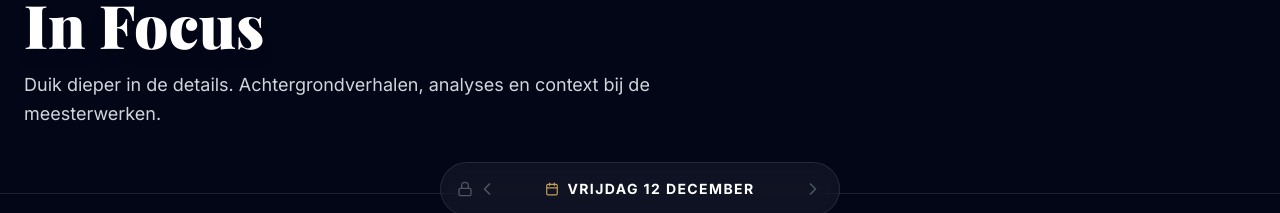
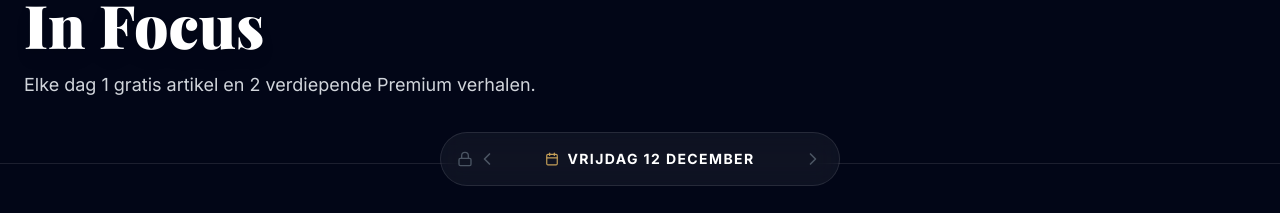
Before and after one commit to HerrMattie/museathuis, a Next.js app: page /focus in a window 1280 px wide. Shown: the part 214-427 px from the top of the page. Built offline with nearby package versions, Linux system fonts and the light colour scheme; no server answers; the database is empty; a web font is replaced by a local one.

Commit message:
Update page.tsx

```diff
--- a/app/focus/page.tsx
+++ b/app/focus/page.tsx
@@ -1,7 +1,7 @@
 import { createClient } from '@/lib/supabaseServer';
 import { cookies } from 'next/headers';
 import Link from 'next/link';
-import { ArrowRight, Lock, Calendar, FileText } from 'lucide-react';
+import { ArrowRight, Lock, Calendar, FileText, Crown } from 'lucide-react';
 import PageHeader from '@/components/ui/PageHeader';
 import DateNavigator from '@/components/ui/DateNavigator';
 import { getLevel } from '@/lib/levelSystem';
@@ -23,19 +23,17 @@ export default async function FocusPage({ searchParams }: { searchParams: { date
   const { level } = getLevel(xp);
   const access = getHistoryAccess(level);
 
-  // Haal artikelen op
-  const { data: articles } = await supabase.from('focus_items').select('*').eq('status', 'published').limit(20);
+  // Haal artikelen
+  const { data: articles } = await supabase.from('focus_items').select('*').eq('status', 'published').limit(10);
 
   let dailyFocus = articles || [];
-
-  // Selecteer 3 items o.b.v. datum (zodat navigatie werkt)
   if (dailyFocus.length > 3) {
       const dayNum = new Date(selectedDate).getDate();
       const start = dayNum % (dailyFocus.length - 2);
       dailyFocus = dailyFocus.slice(start, start + 3);
   }
 
-  // Sorteren: Index 0 = Gratis (als er een gratis item is)
+  // Sorteer: Index 0 = Gratis
   if (dailyFocus.length > 0) {
       const freeIndex = dailyFocus.findIndex(a => !a.is_premium);
       if (freeIndex > 0) {
@@ -46,22 +44,17 @@ export default async function FocusPage({ searchParams }: { searchParams: { date
 
   return (
     <div className="min-h-screen bg-midnight-950 text-white">
-      <PageHeader
-        title="In Focus"
-        subtitle="Duik dieper in de details. Achtergrondverhalen, analyses en context bij de meesterwerken."
-      />
+      <PageHeader title="In Focus" subtitle="Elke dag 1 gratis artikel en 2 verdiepende Premium verhalen." />
 
       <div className="max-w-7xl mx-auto px-6 pb-20 -mt-20 relative z-20">
-
-        {/* NAVIGATIE BALK */}
         <DateNavigator basePath="/focus" currentDate={selectedDate} maxBack={access.days} mode="day" />
 
         {dailyFocus.length > 0 ? (
             <div className="grid grid-cols-1 md:grid-cols-2 lg:grid-cols-3 gap-8">
                 {dailyFocus.map((item, index) => {
-                    // Index 0 is het "Gratis Slot", tenzij het item zelf écht premium is ingesteld
                     const isPremiumSlot = index > 0;
-                    const isLocked = (item.is_premium || isPremiumSlot) && !user;
+                    const isContentPremium = isPremiumSlot || item.is_premium;
+                    const isLocked = isContentPremium && !user;
 
                     return (
                         <Link key={item.id} href={isLocked ? '/pricing' : `/focus/${item.id}`} className="group bg-midnight-900 border border-white/10 rounded-2xl overflow-hidden hover:border-museum-gold/40 transition-all hover:-translate-y-2 hover:shadow-2xl flex flex-col h-full">
@@ -72,18 +65,15 @@ export default async function FocusPage({ searchParams }: { searchParams: { date
                                     <div className="w-full h-full flex items-center justify-center bg-white/5"><FileText size={48} className="opacity-20"/></div>
                                 )}
 
-                                {/* LABELS AANGEPAST */}
-                                <div className={`absolute top-4 left-4 px-3 py-1 rounded text-[10px] font-bold uppercase tracking-widest text-white border border-white/10 shadow-lg ${isLocked ? 'bg-black/80' : 'bg-museum-gold text-black'}`}>
-                                    {isLocked ? <span className="flex items-center gap-1"><Lock size={10}/> Premium</span> : 'Gratis'}
+                                <div className={`absolute top-4 left-4 px-3 py-1 rounded text-[10px] font-bold uppercase tracking-widest border border-white/10 shadow-lg ${isContentPremium ? 'bg-black/80 text-white' : 'bg-museum-gold text-black'}`}>
+                                    {isContentPremium ? (
+                                        <span className="flex items-center gap-1">{isLocked ? <Lock size={10}/> : <Crown size={10}/>} Premium</span>
+                                    ) : 'Gratis'}
                                 </div>
                             </div>
                             <div className="p-8 flex-1 flex flex-col">
-                                <h3 className="font-serif font-bold text-2xl mb-3 text-white group-hover:text-museum-gold transition-colors">
-                                    {item.title}
-                                </h3>
-                                <p className="text-gray-400 text-sm leading-relaxed mb-6 line-clamp-3 flex-1">
-                                    {item.intro || "Lees het volledige achtergrondverhaal bij dit kunstwerk."}
-                                </p>
+                                <h3 className="font-serif font-bold text-2xl mb-3 text-white group-hover:text-museum-gold transition-colors">{item.title}</h3>
+                                <p className="text-gray-400 text-sm leading-relaxed mb-6 line-clamp-3 flex-1">{item.intro || "Lees het volledige achtergrondverhaal bij dit kunstwerk."}</p>
                                 <div className="mt-auto pt-4 border-t border-white/5 flex justify-between items-center text-sm text-gray-500">
                                     <span className="flex items-center gap-2"><Calendar size={14}/> {new Date(item.created_at).toLocaleDateString('nl-NL')}</span>
                                     <div className="flex items-center gap-2 text-xs font-bold uppercase tracking-widest group-hover:text-white transition-colors">Lees Verder <ArrowRight size={14} className="text-museum-gold"/></div>
```
